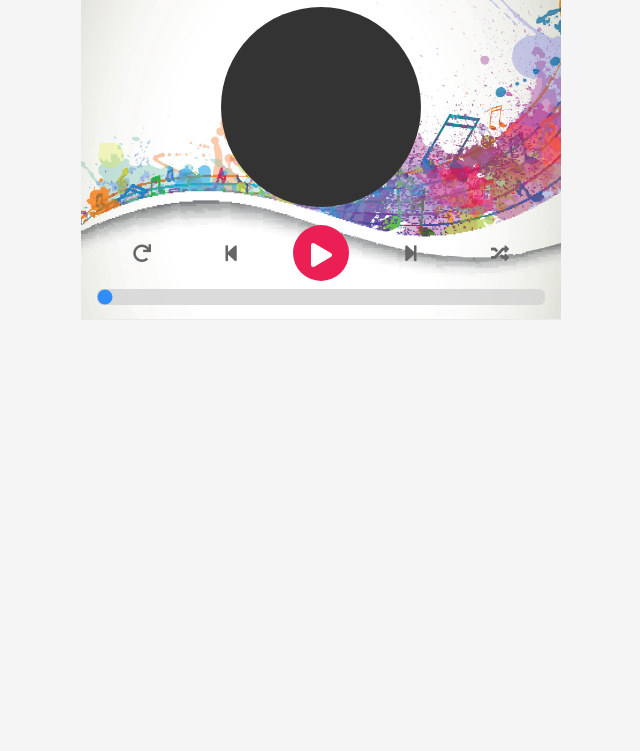
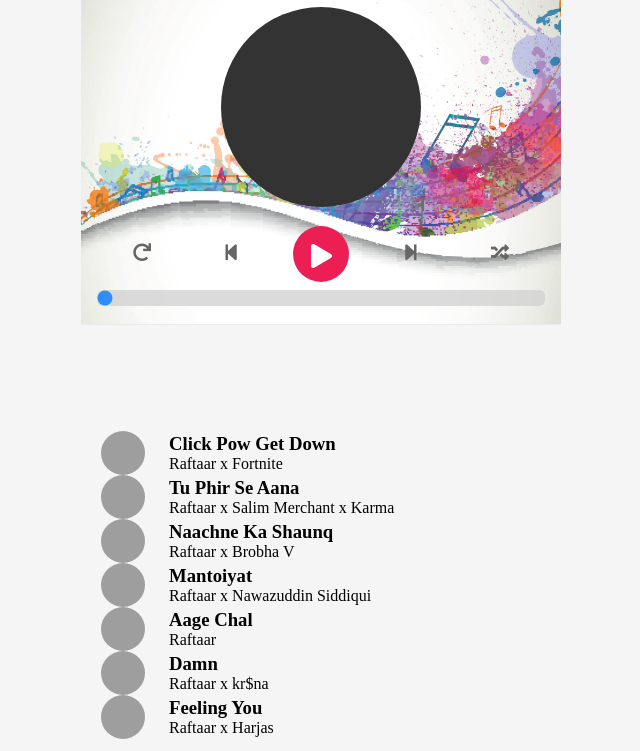
Before and after one commit to afliee/My-Music-Player, a plain HTML site: page index.html in a window 1280 px wide. Shown: the part 61-812 px from the top of the page, without its empty margins (319-959 px from the left). Drawn offline with Linux system fonts and the light colour scheme; grey boxes are pictures that could not be loaded.

Commit message:
recontent
build it

```diff
--- a/assets/css/style.css
+++ b/assets/css/style.css
@@ -117,3 +117,26 @@ header h4 {
 }
 
 /* playlists */
+.playlist {
+    margin-top: 480px;
+    padding: 12px;
+}
+
+
+.song .thumb {
+    width: 44px;
+    height: 44px;
+    background-size: cover;
+    border-radius: 50%;
+    margin: 0 8px;
+}
+
+.song .body {
+    flex: 1;
+    padding: 0 16px;
+}
+.song {
+    display: flex;
+    align-items: center;
+
+}
--- a/index.html
+++ b/index.html
@@ -1,9 +1,15 @@
+<!DOCTYPE html>
+<html lang="en">
+<head>
   <meta name="viewport" content="width=device-width, initial-scale=1.0">
   <title>Music player</title>
   <link rel="stylesheet" href="https://cdnjs.cloudflare.com/ajax/libs/font-awesome/5.15.2/css/all.min.css" integrity="sha512-HK5fgLBL+xu6dm/Ii3z4xhlSUyZgTT9tuc/hSrtw6uzJOvgRr2a9jyxxT1ely+B+xFAmJKVSTbpM/CuL7qxO8w==" crossorigin="anonymous" />
   <link rel="preconnect" href="https://fonts.gstatic.com">
   <link href="https://fonts.googleapis.com/css2?family=Poppins:wght@300;400;600&display=swap" rel="stylesheet">
   <link rel="stylesheet" href="./assets/css/style.css">
+</head>
+<body>
+
   <div class="player">
     <!-- Dashboard -->
     <div class="dashboard">
@@ -47,6 +53,11 @@
     <!-- Playlist -->
     <div class="playlist">
     </div>
+
   </div>
 
 <!-- Design from: https://static.collectui.com/shots/3671744/musicloud-revolutionary-app-for-music-streaming-large -->
+
+</body>
+<script src="./main.js"></script>
+</html>
--- a/main.js
+++ b/main.js
@@ -1 +1,77 @@
-{\rtf1}
+const $ = document.querySelector.bind(document)
+const $$ = document.querySelectorAll.bind(document)
+
+
+const playList = $('.playlist')
+const app = {
+    songs: [
+        {
+          name: "Click Pow Get Down",
+          singer: "Raftaar x Fortnite",
+          path: "https://mp3.vlcmusic.com/download.php?track_id=34737&format=320",
+          image: "https://i.ytimg.com/vi/jTLhQf5KJSc/maxresdefault.jpg"
+        },
+        {
+          name: "Tu Phir Se Aana",
+          singer: "Raftaar x Salim Merchant x Karma",
+          path: "https://mp3.vlcmusic.com/download.php?track_id=34213&format=320",
+          image:
+            "https://1.bp.blogspot.com/-kX21dGUuTdM/X85ij1SBeEI/AAAAAAAAKK4/feboCtDKkls19cZw3glZWRdJ6J8alCm-gCNcBGAsYHQ/s16000/Tu%2BAana%2BPhir%2BSe%2BRap%2BSong%2BLyrics%2BBy%2BRaftaar.jpg"
+        },
+        {
+          name: "Naachne Ka Shaunq",
+          singer: "Raftaar x Brobha V",
+          path:
+            "https://mp3.filmysongs.in/download.php?id=Naachne Ka Shaunq Raftaar Ft Brodha V Mp3 Hindi Song Filmysongs.co.mp3",
+          image: "https://i.ytimg.com/vi/QvswgfLDuPg/maxresdefault.jpg"
+        },
+        {
+          name: "Mantoiyat",
+          singer: "Raftaar x Nawazuddin Siddiqui",
+          path: "https://mp3.vlcmusic.com/download.php?track_id=14448&format=320",
+          image:
+            "https://a10.gaanacdn.com/images/song/39/24225939/crop_480x480_1536749130.jpg"
+        },
+        {
+          name: "Aage Chal",
+          singer: "Raftaar",
+          path: "https://mp3.vlcmusic.com/download.php?track_id=25791&format=320",
+          image:
+            "https://a10.gaanacdn.com/images/albums/72/3019572/crop_480x480_3019572.jpg"
+        },
+        {
+          name: "Damn",
+          singer: "Raftaar x kr$na",
+          path:
+            "https://mp3.filmisongs.com/go.php?id=Damn%20Song%20Raftaar%20Ft%20KrSNa.mp3",
+          image:
+            "https://filmisongs.xyz/wp-content/uploads/2020/07/Damn-Song-Raftaar-KrNa.jpg"
+        },
+        {
+          name: "Feeling You",
+          singer: "Raftaar x Harjas",
+          path: "https://mp3.vlcmusic.com/download.php?track_id=27145&format=320",
+          image:
+            "https://a10.gaanacdn.com/gn_img/albums/YoEWlabzXB/oEWlj5gYKz/size_xxl_1586752323.webp"
+        },
+    ],
+    render: function() {
+        const htmls= this.songs.map((song, index) => {
+            return `
+            <div class="song">
+                <div class="thumb" style="background-image: url(${song.image})"></div>
+                <div class="body">
+                    <h3 class="title">${song.name}</h3
+                    <p class="author">${song.singer}</p>
+                </div>
+            </div>
+            `
+        })
+        playList.innerHTML = htmls.join('')
+    },
+    start: function() {
+        this.render()
+    }
+
+}
+app.start()
```
Lines whose indentation alone changed are shown as unchanged.
